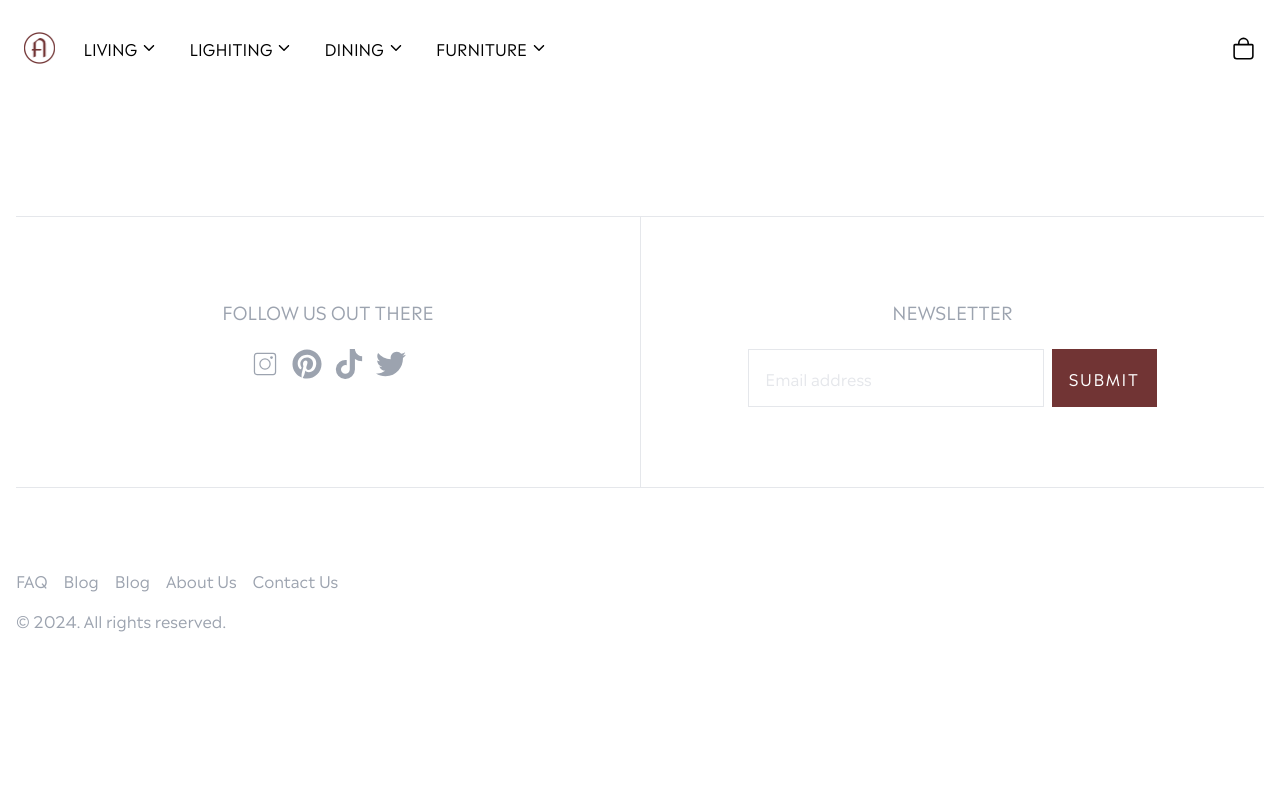
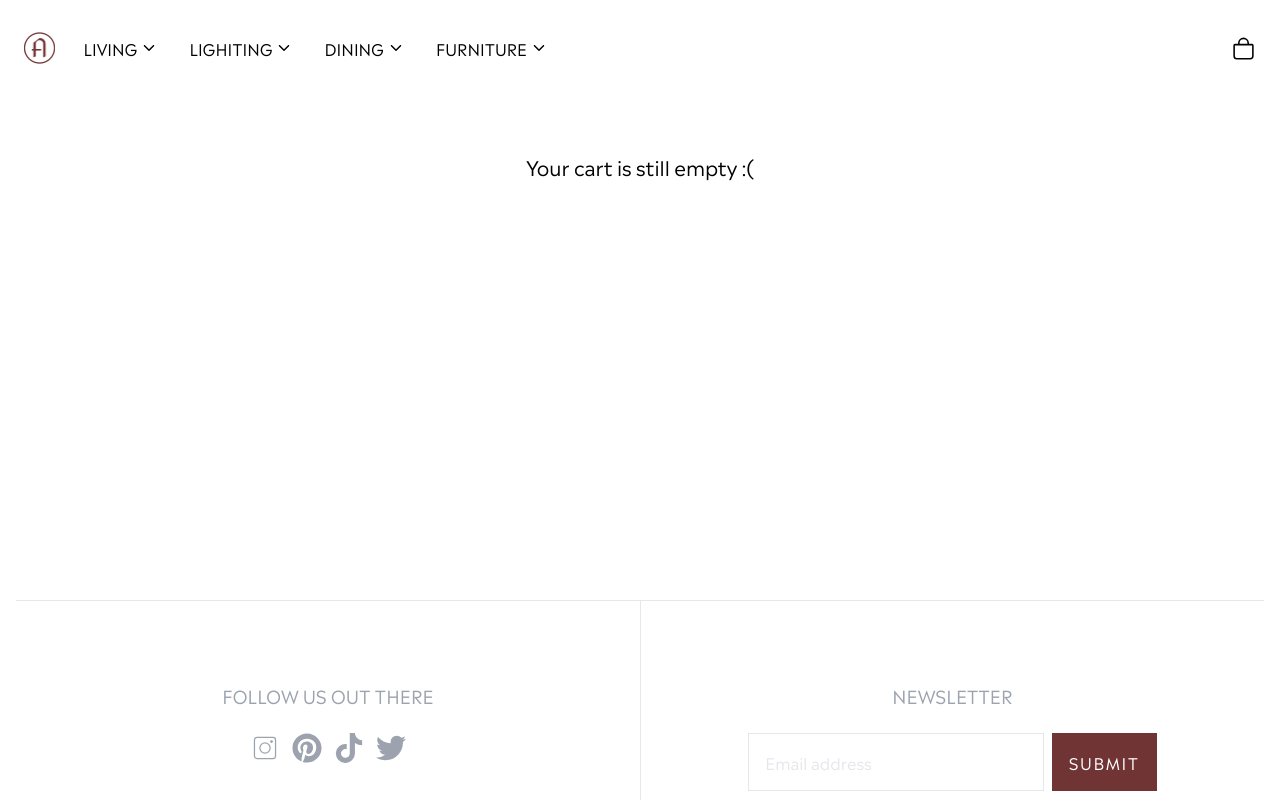
Before and after one commit to amenowski/atlantic, a React (Vite) app: page /cart in a window 1280 px wide. Shown: the top 800 px of the page. Built offline with nearby package versions, Linux system fonts and the light colour scheme.

Commit message:
style: display table component

```diff
--- a/src/pages/Cart.jsx
+++ b/src/pages/Cart.jsx
@@ -1,5 +1,11 @@
+import CartTable from '../features/Cart/CartTable';
+
 function Cart() {
-  return <div></div>;
+  return (
+    <div className="min-h-96">
+      <CartTable />
+    </div>
+  );
 }
 
 export default Cart;
```
